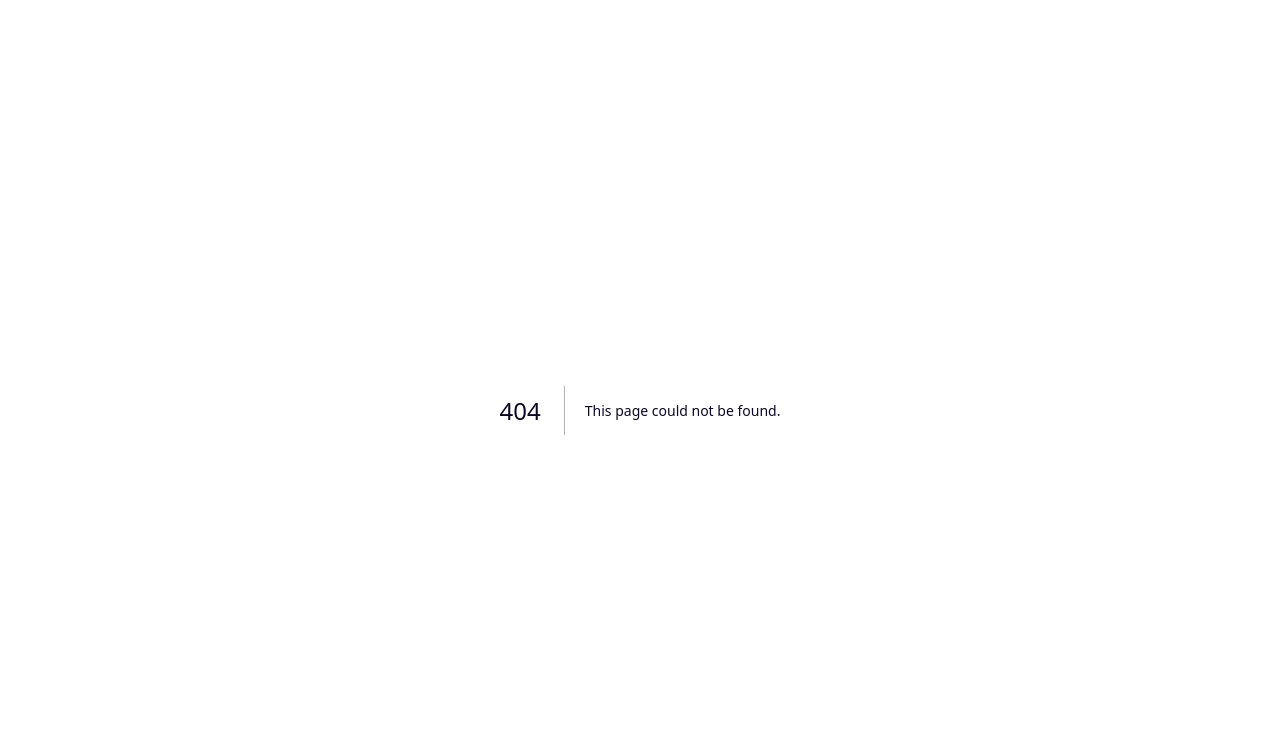
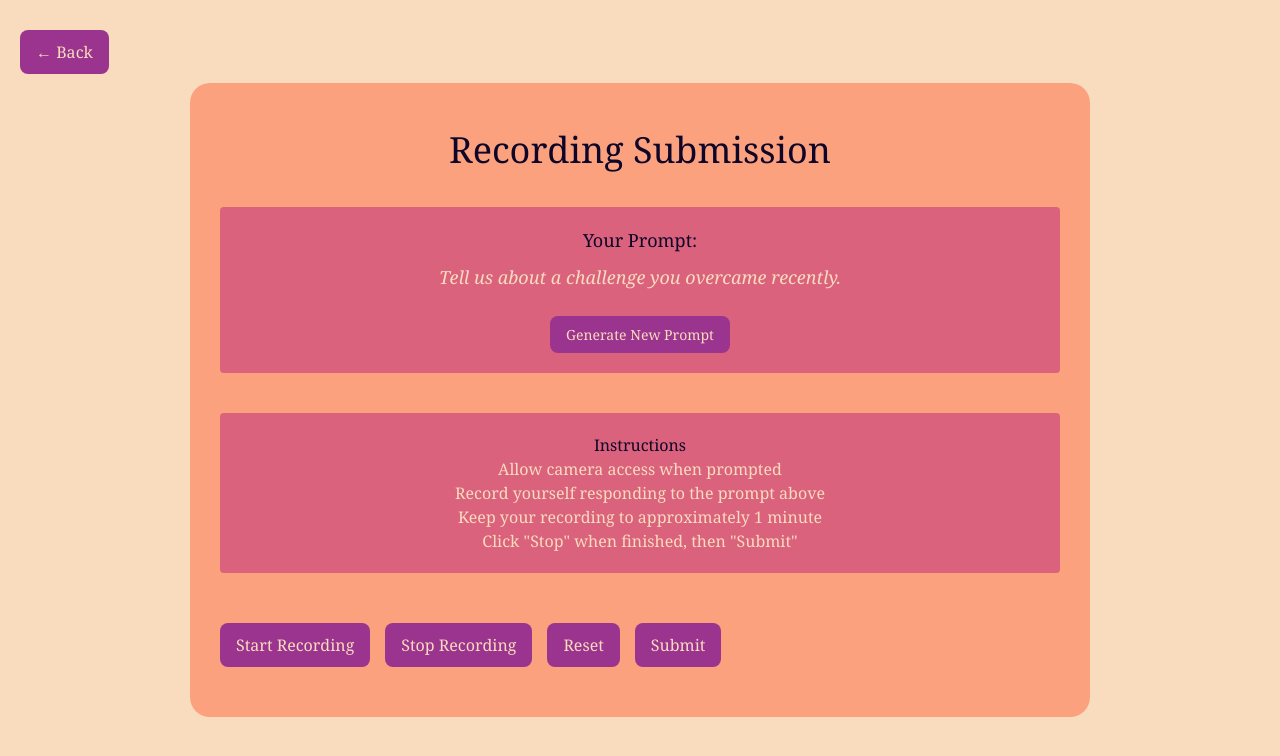
Before and after one commit to ChrisShobe/web-usability-react, a Next.js app in the folder web-usability/: page /recording in a window 1280 px wide. Before the commit this address had no page. Shown: the top 756 px of the page. Built offline with nearby package versions, Linux system fonts and the light colour scheme.

Commit message:
navigate to recording

```diff
--- /dev/null
+++ b/web-usability/app/recording/page.tsx
@@ -0,0 +1,5 @@
+import Recording from "../recording";
+
+export default function RecordingPage() {
+  return <Recording />;
+}
```
